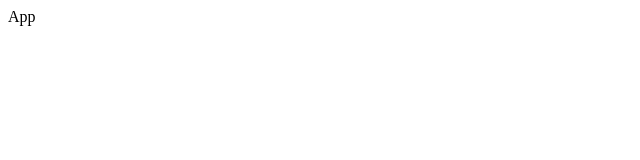
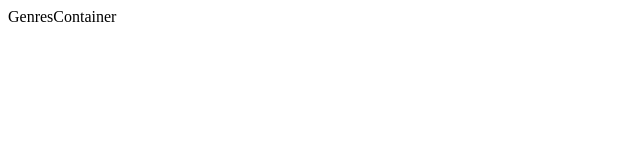
Before and after one commit to treuther/movie-account-frontend, a React (Create React App) app: page / in a window 1280 px wide. Shown: the top 160 px of the page, without its empty margins (0-640 px from the left). Built offline with nearby package versions, Linux system fonts and the light colour scheme.

Commit message:
setting up containers and components

```diff
--- a/src/App.js
+++ b/src/App.js
@@ -2,7 +2,7 @@ import React from 'react';
 // import logo from './logo.svg';
 // import './App.css';
 import {connect} from 'react-redux';
-import {fetchGenres} from './actions/fetchGenres';
+import GenresContainer from './containers/GenresContainer';
 
 class App extends React.Component {
 
@@ -12,14 +12,10 @@ class App extends React.Component {
     // .then(data => console.log(data))
   // }
 
-  componentDidMount() {
-    this.props.fetchGenres({type: 'FETCH_GENRES', payload: {name: 'Horror'}})
-  }
-
   render() {
     return (
       <div className="App">
-        App
+        <GenresContainer />
       </div>
     );
   }
@@ -38,5 +34,5 @@ class App extends React.Component {
 //connect passes the function over to App
 //connect can pass, mapStateToProps, mapDispatchToProps, or directly pass in an action creater.
 //action creater gives us the ability to update our store directly from fetching component.
-export default connect(null, {fetchGenres})(App);
+export default connect()(App);
 //connect is dispatching
--- a/src/actions/fetchGenres.js
+++ b/src/actions/fetchGenres.js
@@ -5,5 +5,5 @@ export function fetchGenres(action) {
     // .then(response => response.json())
     // .then(data => console.log(data))
 
-    return action
+
 }
--- /dev/null
+++ b/src/components/GenreLists.js
@@ -0,0 +1,17 @@
+import React from 'react';
+
+//functional component because it's just listing info, not taking in info.
+
+//this will render a list of genres
+const GenreLists = (props) => {
+    return (
+        <div>
+            Genre Lists
+        </div>
+    )
+}
+
+export default GenreLists;
+
+//with a class component, props can be passed in as this.props.
+//with a functional component, props have to be passed in (or deconstructured name).
--- /dev/null
+++ b/src/containers/GenresContainer.js
@@ -0,0 +1,16 @@
+// render other components and pass them data. Container has other functions/callback functions, etc.
+
+import React from 'react';
+import GenreLists from './components/GenreLists';
+
+class GenresContainer extends React.Component {
+    render() {
+        return (
+            <div>
+                GenresContainer
+            </div>
+        )
+    }
+}
+
+export default GenresContainer;
```
Also changed, not shown: src/components/GenreInput.js (added, +16 -0 lines).
